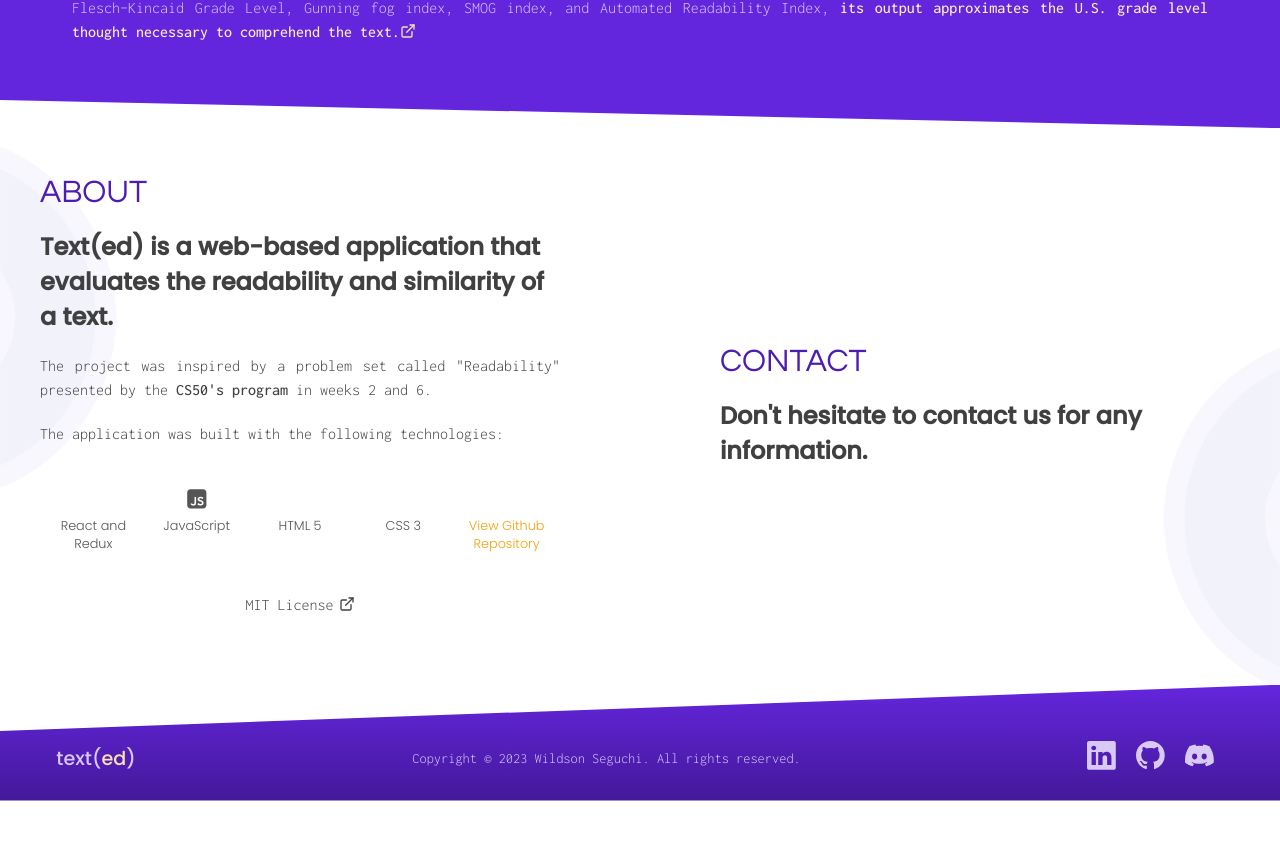
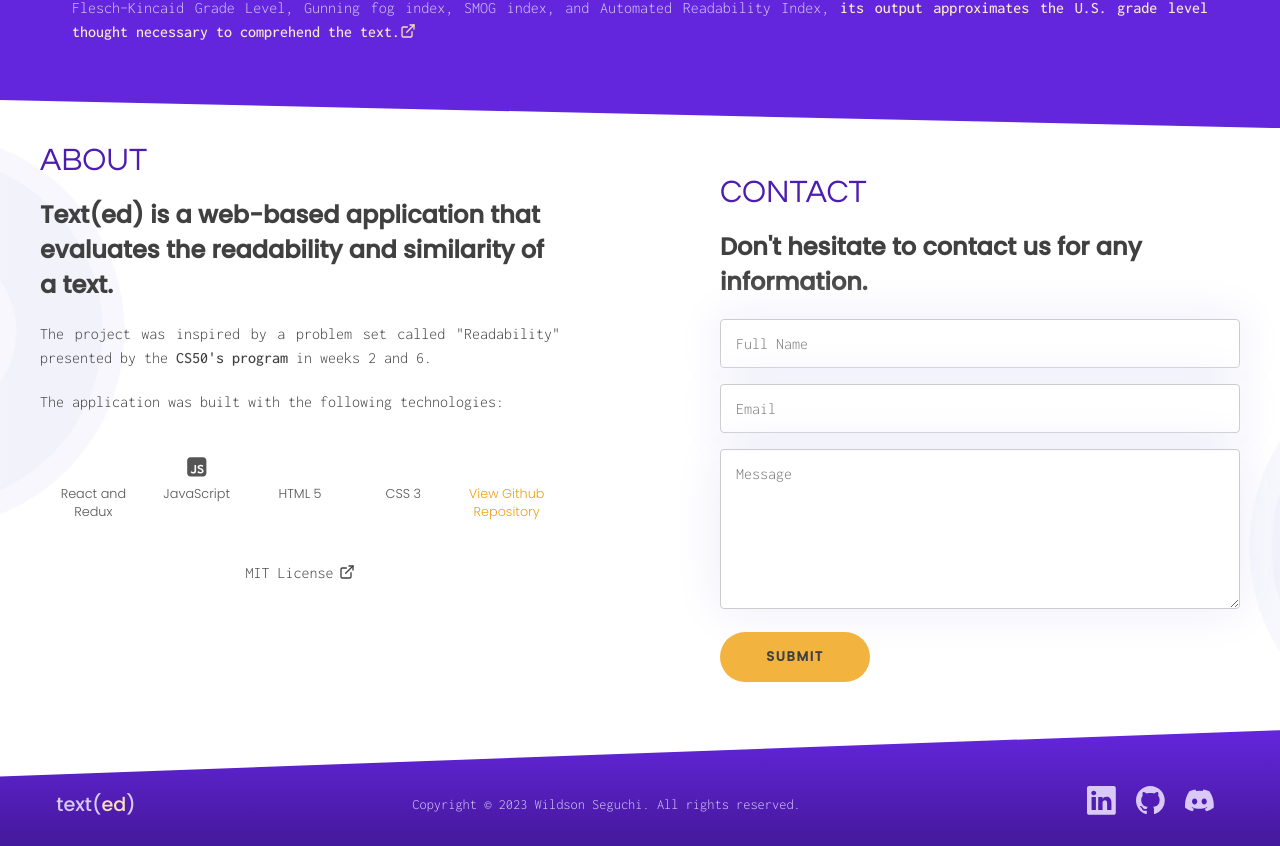
Before and after one commit to wseguchi/texted-reactJS, a React (Vite) app: page / in a window 1280 px wide. Shown: the part 2014-2860 px from the top of the page. Before the commit the page ends 2815 px from the top, so only its background shows below. Built offline with nearby package versions, Linux system fonts and the light colour scheme; some icons are missing.

Commit message:
Done Contact

```diff
--- a/src/components/Content/AboutAndContentContainer.jsx
+++ b/src/components/Content/AboutAndContentContainer.jsx
@@ -2,7 +2,6 @@ import React from 'react';
 import About from './About';
 import Contact from './Contact';
 import styles from './Content.module.css';
-import imgBgSemiCircle from '../../assets/img-bg-semi-circle.png';
 
 const AboutAndContentContainer = () => {
   return (
--- a/src/components/Content/Contact.jsx
+++ b/src/components/Content/Contact.jsx
@@ -3,11 +3,11 @@ import styles from './Content.module.css';
 
 const Contact = () => {
   return (
-    <div id="contact">
+    <div id="contact" className={styles.contact}>
       <div className={styles.aboutContactTitle}>Contact</div>
       <div className={styles.aboutContactText}>
         <h2>Don't hesitate to contact us for any information.</h2>
-        {/* <div className="container">
+        <div className="container">
           <form
             action="https://formsubmit.co/c079bc6b15f2648eb285640c8308be3a"
             method="POST"
@@ -38,7 +38,6 @@ const Contact = () => {
                 id="subject"
                 name="subject"
                 placeholder="Message"
-              // style="height:200px"
                 required
               ></textarea>
             </div>
@@ -49,7 +48,7 @@ const Contact = () => {
               </button>
             </div>
           </form>
-      </div> */}
+        </div>
       </div>
     </div>
   );
--- a/src/components/Content/Content.module.css
+++ b/src/components/Content/Content.module.css
@@ -194,7 +194,7 @@
   color: #f0a10f;
 }
 
-.abouticonsgithub:hover {
+.aboutIconsGithub:hover {
   color: #00dadc;
 }
 
@@ -213,3 +213,7 @@
 .aboutIconsLicense:hover {
   color: #f0a10f;
 }
+
+.contact {
+  padding-top: 2rem;
+}
--- a/src/index.css
+++ b/src/index.css
@@ -60,9 +60,7 @@ button {
   display: grid;
   grid-template-columns: 1fr 1fr;
   gap: 10rem;
-  justify-content: center;
-  align-items: center;
-  padding: 3rem 0;
+  padding: 1rem 0 3rem 0;
 }
 
 /* global classes */
@@ -118,8 +116,6 @@ button {
 
 /* Forms */
 
-/* CONTACT form */
-
 input[type='text'],
 input[type='email'],
 select,
@@ -155,6 +151,10 @@ textarea {
   padding: 0px 5px;
 }
 
+textarea#subject {
+  height: 160px;
+}
+
 /* Temporary */
 
 .mt {
```
Lines whose indentation alone changed are shown as unchanged.
